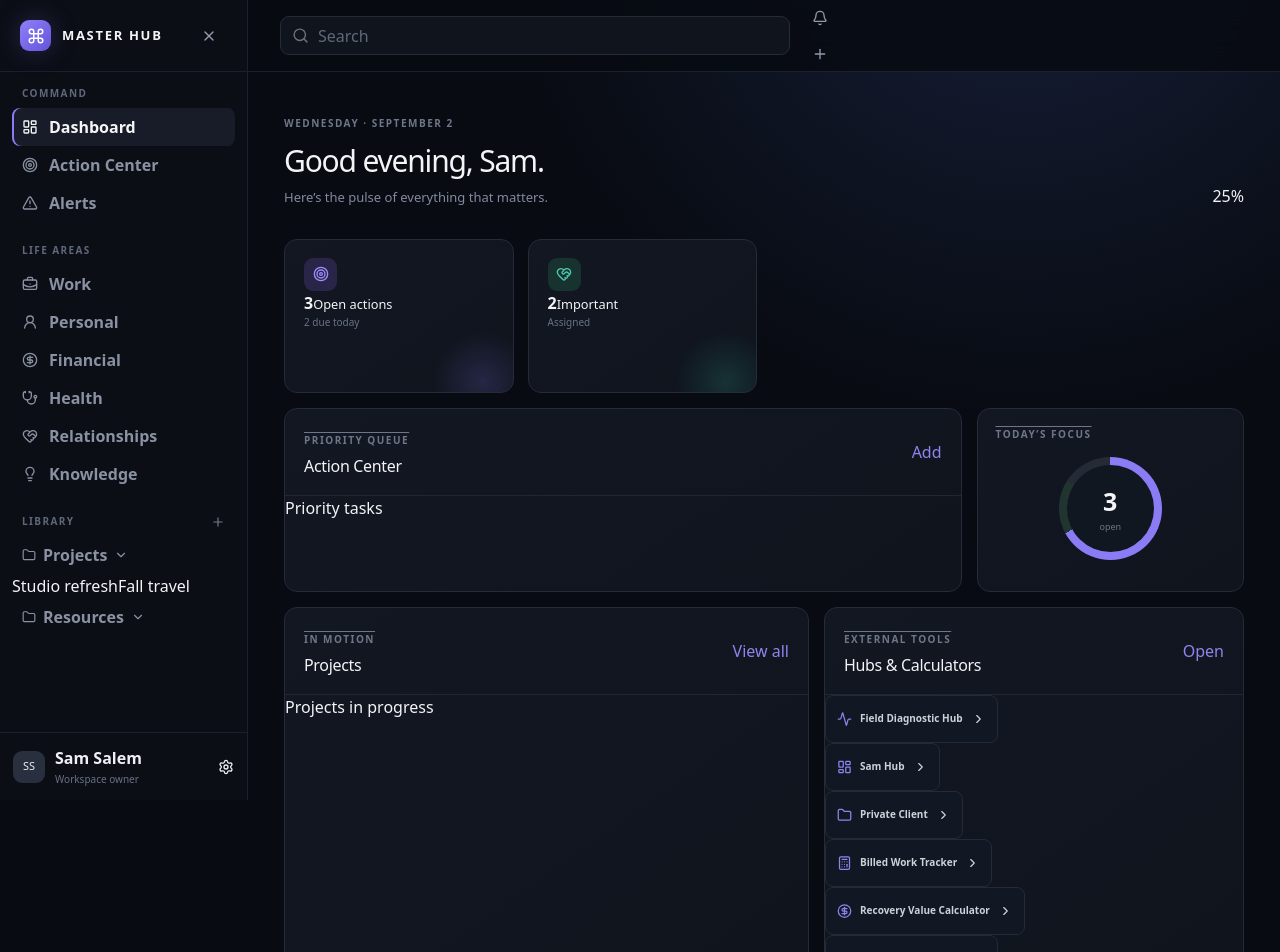
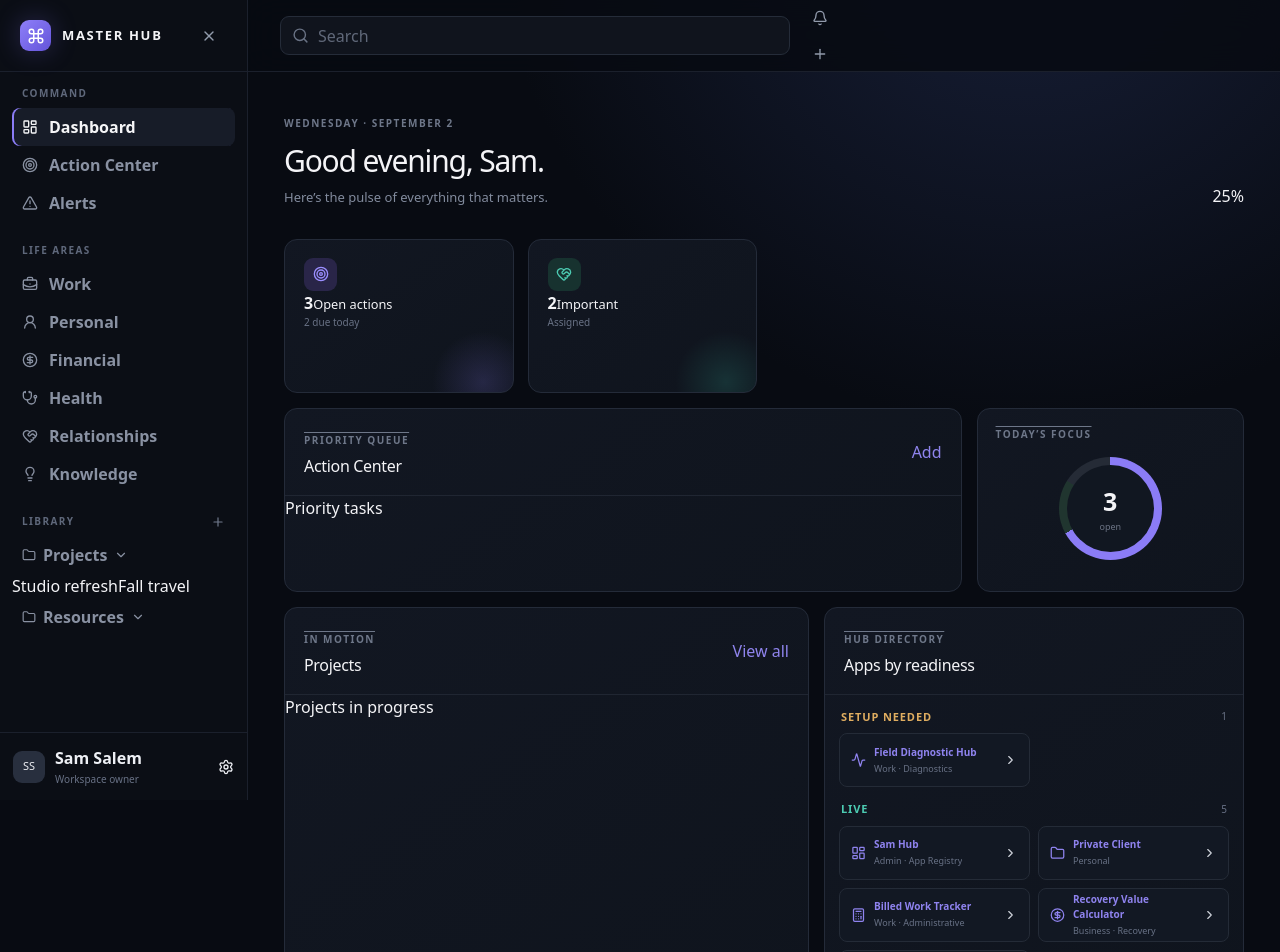
Before and after one commit to ssalem9580/master-hub, a Next.js app in the folder master-hub-app/: page / in a window 1280 px wide. Shown: the top 952 px of the page. Built offline with nearby package versions, Linux system fonts and the light colour scheme.

Commit message:
Group Hub Directory by setup status

```diff
--- a/master-hub-app/src/components/master-hub.tsx
+++ b/master-hub-app/src/components/master-hub.tsx
@@ -8,6 +8,11 @@ const groups = [
  { label: "Life areas", items: [["Work", BriefcaseBusiness], ["Personal", UserRound], ["Financial", CircleDollarSign], ["Health", Stethoscope], ["Relationships", HeartHandshake], ["Knowledge", Lightbulb]] }
 ] as const;
 const folderData = [{name:"Projects", children:["Studio refresh","Fall travel"]},{name:"Resources",children:["Reading list"]}];
+
+type HubStatus = "Live" | "Setup needed" | "Development" | "Offline" | "Archived";
+type ExternalHub = { name:string; url:string; icon:React.ReactNode; status:HubStatus; area:string };
+const statusOrder:HubStatus[] = ["Setup needed", "Live", "Development", "Offline", "Archived"];
+
 function IconButton({label,children,onClick,className=""}:{label:string;children:React.ReactNode;onClick?:()=>void;className?:string}) {
  return <button className={"icon-button "+className} aria-label={label} title={label} onClick={onClick}>{children}</button>;
 }
@@ -28,15 +33,15 @@ export function MasterHub() {
  const add=(title:string,lane:TaskLane,star:boolean)=>{setState(s=>({...s,tasks:[{id:crypto.randomUUID(),title,lane,important:star,complete:false,due:"Today"},...s.tasks]}));setCapture(false);notify("Task added")};
  const choose=(name:string)=>{setActive(name);setMenu(false);notify(name+" selected")};
 
- // External hubs to show on the dashboard
- const externalHubs = [
-  { name: "Field Diagnostic Hub", url: "https://field-diagnostic-hub.vercel.app", icon: <Activity/> },
-  { name: "Sam Hub", url: "https://sam-hub-six.vercel.app/?utm_source=chatgpt.com", icon: <LayoutDashboard/> },
-  { name: "Private Client", url: "https://privateclient.samsalem0319.chatgpt.site/", icon: <Folder/> },
-  { name: "Billed Work Tracker", url: "https://billed-work-tracker-live.vercel.app", icon: <Calculator/> },
-  { name: "Recovery Value Calculator", url: "https://recovery-value-calculator.vercel.app", icon: <CircleDollarSign/> },
-  { name: "Job Quote Calculator", url: "https://job-quote-calculator-tau.vercel.app", icon: <Calculator/> }
+ const externalHubs:ExternalHub[] = [
+  { name: "Field Diagnostic Hub", url: "https://field-diagnostic-hub.vercel.app", icon: <Activity/>, status: "Setup needed", area: "Work · Diagnostics" },
+  { name: "Sam Hub", url: "https://sam-hub-six.vercel.app", icon: <LayoutDashboard/>, status: "Live", area: "Admin · App Registry" },
+  { name: "Private Client", url: "https://privateclient.samsalem0319.chatgpt.site/", icon: <Folder/>, status: "Live", area: "Personal" },
+  { name: "Billed Work Tracker", url: "https://billed-work-tracker-live.vercel.app", icon: <Calculator/>, status: "Live", area: "Work · Administrative" },
+  { name: "Recovery Value Calculator", url: "https://recovery-value-calculator.vercel.app", icon: <CircleDollarSign/>, status: "Live", area: "Business · Recovery" },
+  { name: "Job Quote Calculator", url: "https://job-quote-calculator-tau.vercel.app", icon: <Calculator/>, status: "Live", area: "Work · Quoting" }
  ];
+ const hubGroups = statusOrder.map(status=>({status,items:externalHubs.filter(h=>h.status===status)})).filter(group=>group.items.length>0);
 
  return <div className="app-shell">
   <button className={"scrim "+(menu?"visible":"")} aria-label="Close navigation" onClick={()=>setMenu(false)}/>
@@ -58,10 +63,22 @@ export function MasterHub() {
     </section>
     <section className="lower-grid"><div className="panel projects-panel"><div className="panel-heading"><div><span className="overline">IN MOTION</span><h2>Projects</h2></div><button className="text-button">View all</button></div><div className="panel-body"><p>Projects in progress</p></div></div>
 
-    {/* New panel added: External hubs / tools */}
-    <div className="panel links-panel"><div className="panel-heading"><div><span className="overline">EXTERNAL TOOLS</span><h2>Hubs & Calculators</h2></div><button className="text-button" onClick={()=>notify("Opening external hub list")} >Open</button></div>
-     <div className="panel-body links-grid">
-      {externalHubs.map(h=> <button key={h.name} className="tool-button" onClick={()=>window.open(h.url, '_blank', 'noopener')}><span className="tool-icon">{h.icon}</span><strong>{h.name}</strong><ChevronRight size={14}/></button>)}
+    <div className="panel links-panel">
+     <div className="panel-heading"><div><span className="overline">HUB DIRECTORY</span><h2>Apps by readiness</h2></div></div>
+     <div className="panel-body" style={{padding:"14px",display:"grid",gap:"14px"}}>
+      {hubGroups.map(group=><section key={group.status} aria-label={group.status} style={{display:"grid",gap:"8px"}}>
+       <div style={{display:"flex",alignItems:"center",justifyContent:"space-between",gap:"10px",padding:"0 2px"}}>
+        <strong style={{fontSize:"11px",letterSpacing:".08em",textTransform:"uppercase",color:group.status==="Live"?"#4ccbb2":group.status==="Setup needed"?"#dfad60":"#8c94a5"}}>{group.status}</strong>
+        <span style={{fontSize:"10px",color:"#687185"}}>{group.items.length}</span>
+       </div>
+       <div style={{display:"grid",gridTemplateColumns:"repeat(2,minmax(0,1fr))",gap:"8px"}}>
+        {group.items.map(h=><button key={h.name} className="tool-button" onClick={()=>window.open(h.url,'_blank','noopener')} style={{height:"auto",minHeight:"54px"}}>
+         <span className="tool-icon">{h.icon}</span>
+         <span style={{display:"flex",minWidth:0,flex:1,flexDirection:"column",alignItems:"flex-start",gap:"2px"}}><strong>{h.name}</strong><small style={{fontSize:"9px",color:"#687185",whiteSpace:"nowrap",overflow:"hidden",textOverflow:"ellipsis",maxWidth:"100%"}}>{h.area}</small></span>
+         <ChevronRight size={14}/>
+        </button>)}
+       </div>
+      </section>)}
      </div>
     </div>
 
```
